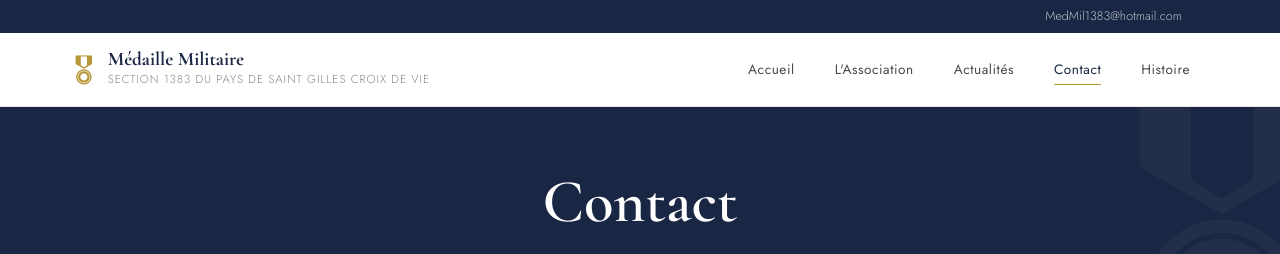
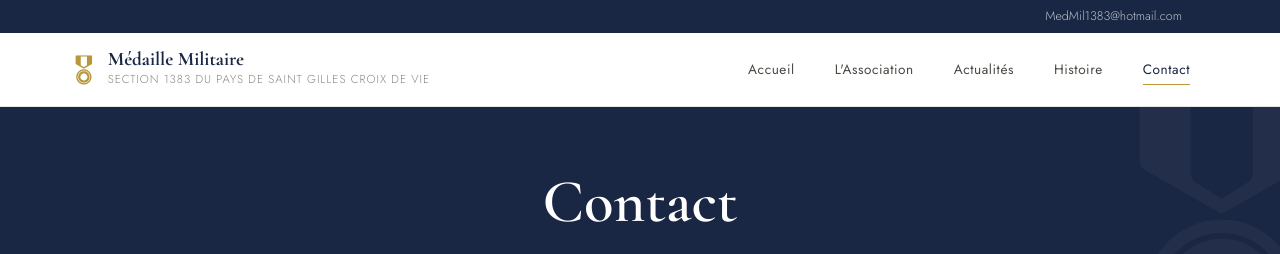
Before and after one commit to M3ph1s85/medaille-militaire, a Jekyll site: the page built from contact.md, in a window 1280 px wide. Shown: the top 254 px of the page. Built offline with Jekyll 4.4.1, drawn with Linux system fonts in a browser that asks for light colours.

Commit message:
Update header.html

```diff
--- a/_includes/header.html
+++ b/_includes/header.html
@@ -21,8 +21,9 @@
         <a href="{{ '/' | relative_url }}" class="nav-link {% if page.url == '/' %}active{% endif %}">Accueil</a>
         <a href="{{ '/association/' | relative_url }}" class="nav-link {% if page.url contains '/association/' %}active{% endif %}">L'Association</a>
         <a href="{{ '/actualites/' | relative_url }}" class="nav-link {% if page.url contains '/actualites/' %}active{% endif %}">Actualités</a>
+        <a href="{{ '/histoire-medaille/' | relative_url }}" class="nav-link {% if page.url contains '/histoire-medaille/' %}active{% endif %}">Histoire</a>
         <a href="{{ '/contact/' | relative_url }}" class="nav-link {% if page.url contains '/contact/' %}active{% endif %}">Contact</a>
-        <a href="{{ '/histoire-medaille/' | relative_url }}" class="nav-link {% if page.url contains '/histoire-medaille/' %}active{% endif %}">Histoire</a>
+
       </nav>
     </div>
   </div>
```
